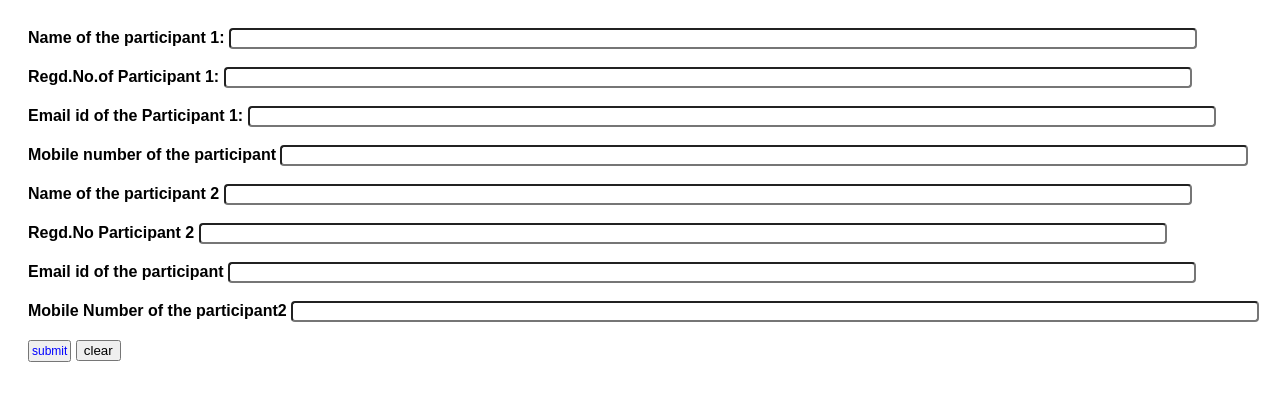
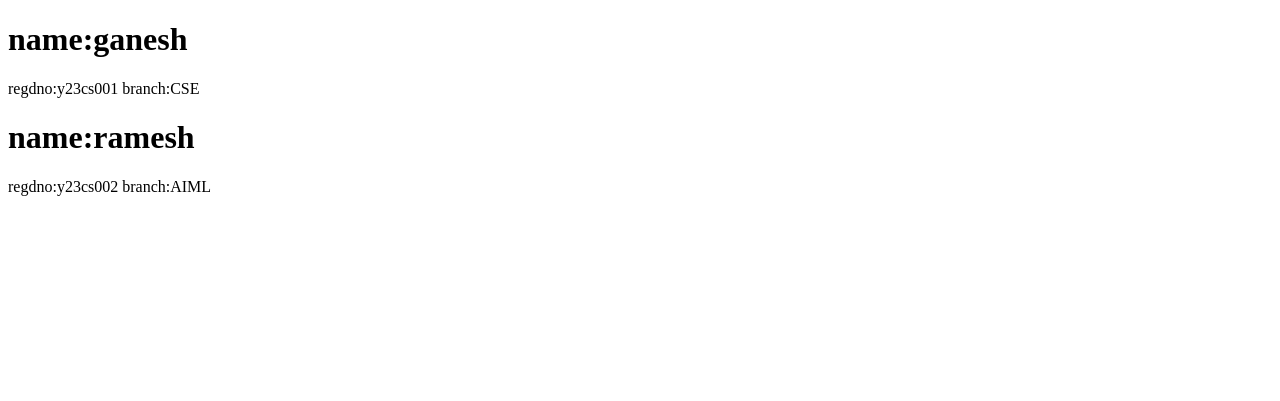
Before and after one commit to ajaynimmala-dev/FLASK_PROJECT1, a Flask app: page /home in a window 1280 px wide; the page is wider, and only the part inside the window is pictured. Shown: the top 401 px of that part. Run offline with Flask 3, Linux system fonts and the light colour scheme.

Commit message:
home page changed

```diff
--- a/app1.py
+++ b/app1.py
@@ -1,12 +1,22 @@
 from flask import Flask,render_template,request
 app=Flask(__name__)
+
+data=[{
+    'name':'ganesh',
+    'regdno':'y23cs001',
+    'branch':'CSE'
+},{
+    'name':'ramesh',
+    'regdno':'y23cs002',
+    'branch':'AIML'
+}]
 @app.route('/home')
 def home():
-    return render_template('home.html')
+    return render_template('home.html',posts=data,title='abcd')
 
 @app.route('/about')
 def about():
-    return render_template('about.html')
+    return render_template('about.html',title='abcd')
 
 
 @app.route('/get',methods=['POST','GET'])
--- a/templates/about.html
+++ b/templates/about.html
@@ -1,9 +1,13 @@
 <!DOCTYPE html>
     <html>
         <head>
+            {% if title %}
             <title>
-                about page
+                about1
             </title>
+            {% else %}
+            <title>about2</title>
+            {% endif %}
             <style>
                 body{
                     display:flex;
--- a/templates/home.html
+++ b/templates/home.html
@@ -1,69 +1,17 @@
 <!DOCTYPE html>
-    <html>
-        <head>
-            <title>
-                homepage
-            </title>
-            <style>
-                    body{
-                        width:100%;
-                        padding:20px;
-                        font-family:sans-serif;
-                    }
-                    input[type='text']{
-                        border-radius:4px;
-                        width:75%;
-                    }
-                    input[type='submit']:hover{
-                        background-color:lightgreen;
-                    }
-                    #a123{
-                        color:black;
-                        padding:2px;
-                        font-size:12px;
-                    }
-                    label{
-                        font-weight:bold;
-                    }
-            </style>
-        </head>
-        <body>
-        <form action="/get" method="POST">
-                <label>Name of the participant 1:</label>
-                <input type="text" name="firstname"/>
-                <br/>
-                <br/>
-                <label>Regd.No.of Participant 1:</label>
-                <input type="text" name="second"/>
-                <br/>
-                <br/>
-                <label> Email id of the Participant 1:</label>
-                <input type="text"/>
-                <br/>
-                <br/>
-                <label>Mobile number of the participant</label>
-                <input type="text"/>
-                <br/>
-                <br/>
-                <label>Name of the participant 2</label>
-                <input type="text"/>
-                <br/>
-                <br/>
-                <label>Regd.No Participant 2</label>
-                <input type="text"/>
-                <br/>
-                <br/>
-                <label>Email id of the participant</label>
-                <input type="text"/>
-                <br/>
-                <br/>
-                <label>Mobile Number of the participant2</label>
-                <input type="text"/>
-                <br/>
-                <br/>
-                <input type="submit" value="submit" style="color:blue" id="a123"/>
-                <input type="button" value="clear" style="position:relative"/>
-        </form>
-        </body>
-
-    </html>
+<html lang="en">
+<head>
+    <meta charset="UTF-8">
+    {% if title %}
+    <title>home page1</title>
+    {% else %}
+    <title> home page2</title>
+    {% endif %}
+</head>
+<body>
+    {% for post in posts %}
+        <h1>name:{{post.name}}</h1>
+        <p>regdno:{{post.regdno}} branch:{{post.branch}}</p>
+    {% endfor %}
+</body>
+</html>
```
